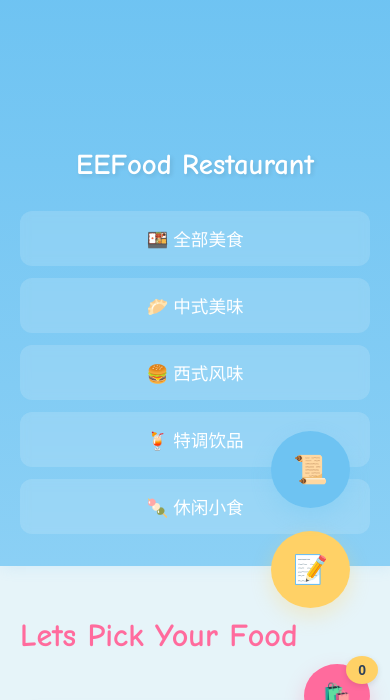
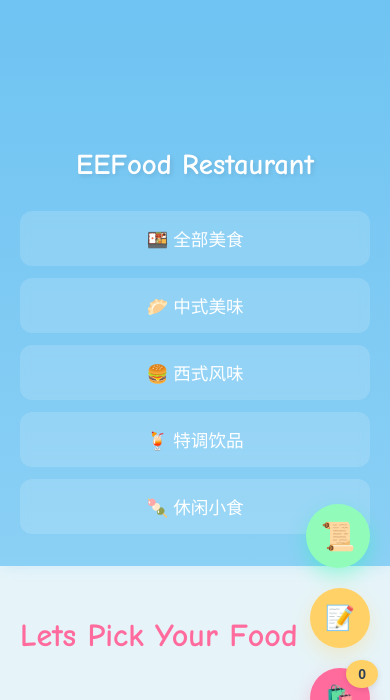
Before and after one commit to weiee33/EEFood, a plain HTML site: page index.html in a window 390 px wide. Shown: the part 96-796 px from the top of the page. Drawn offline with Linux system fonts and the light colour scheme.

Commit message:
Add files via upload

```diff
--- a/index.html
+++ b/index.html
@@ -361,6 +361,7 @@
             box-shadow: 0 8px 20px rgba(255,209,102,0.3);
             border: none;
             transition: all 0.3s ease;
+	    z-index: 999;
         }
 
         .manage-btn:hover {
@@ -459,13 +460,42 @@
                 padding: 30px 20px;
             }
 
-            .cart-btn {
-                bottom: 20px;
-                right: 20px;
-                padding: 18px;
-                font-size: 24px;
+            .cart-btn,
+    .manage-btn,
+    .history-btn {
+        bottom: auto;
+        right: 20px;
+        width: 60px;
+        height: 60px;
+        padding: 15px;
+        font-size: 24px;
+    }
+
+    .cart-btn {
+        bottom: 20px;
+    }
+
+    .manage-btn {
+        bottom: 100px;
+    }
+
+    .history-btn {
+        bottom: 180px;
+    }
+
+    /* 调整按钮间距 */
+    .cart-btn:hover,
+    .manage-btn:hover,
+    .history-btn:hover {
+        transform: scale(1.1); /* 统一悬停效果 */
+    }
             }
-        }
+            .cart-btn,
+.manage-btn,
+.history-btn {
+    transition: all 0.3s cubic-bezier(0.25, 0.46, 0.45, 0.94);
+}
+
     </style>
     <link href="https://fonts.googleapis.com/css2?family=Comic+Neue:wght@400;700&display=swap" rel="stylesheet">
 </head>
@@ -510,7 +540,7 @@
     <!-- 管理模态框 -->
     <div class="manage-modal" id="manage-modal">
         <div class="cart-header">
-            <h2 style="color: var(--primary-color);">🍴 食物管理</h2>
+            <h2 style="color: var(--primary-color);">🍴 宝贝专属的饮食管理</h2>
             <span class="close-btn" onclick="closeManage()">&times;</span>
         </div>
         <form class="food-form" id="food-form">
@@ -525,8 +555,8 @@
             <input type="number" id="food-kisses" placeholder="亲亲数量" min="1" required>
             <textarea id="food-desc" placeholder="食物描述" rows="3" required></textarea>
             <div class="form-buttons">
-                <button type="submit" class="save-btn">💾 保存</button>
-                <button type="button" class="delete-btn" onclick="deleteFood()">🗑️ 删除</button>
+                <button type="submit" class="save-btn">保存你的新美食！</button>
+                <button type="button" class="delete-btn" onclick="deleteFood()">删除不好吃的！</button>
             </div>
         </form>
     </div>
@@ -767,7 +797,7 @@
                 showToast('购物车是空的哦宝贝！');
                 return;
             }
-            if (confirm(`确认下单？总计需要 ${document.getElementById('total-kisses').textContent} 个亲亲！`)) {
+            if (confirm(`确认下单？总计需要宝贝的 ${document.getElementById('total-kisses').textContent} 个亲亲！`)) {
                 localStorage.removeItem('cart');
                 cart = [];
                 updateCartBadge();
@@ -813,7 +843,7 @@
 
 <div class="history-modal" id="history-modal">
     <div class="cart-header">
-        <h2 style="color: var(--primary-color);">⏳ 历史订单</h2>
+        <h2 style="color: var(--primary-color);">⏳ 宝贝的历史订单</h2>
         <span class="close-btn" onclick="closeHistory()">&times;</span>
     </div>
     <div id="history-items"></div>
@@ -823,23 +853,31 @@
     /* 新增历史记录样式 */
     .history-btn {
         position: fixed;
-        bottom: 240px;
-        right: 40px;
-        background: #6EC3F2;
+        bottom: 180px;
+        right: 20px;
+        background: #91fcba;
         color: white;
         padding: 22px;
         font-size: 28px;
         border-radius: 50%;
         cursor: pointer;
-        box-shadow: 0 8px 20px rgba(110,195,242,0.3);
+        box-shadow: 0 8px 20px rgba(0, 255, 149, 0.3);
         border: none;
         transition: all 0.3s ease;
-        z-index: 999;
+        z-index: 998;
+        display: flex;
+        align-items: center;
+        justify-content: center;
+        /* 调整padding */
+        padding: 20px; /* 统一padding */
+        /* 确保按钮宽高一致 */
+        width: 64px;
+        height: 64px;
     }
 
     .history-btn:hover {
         transform: scale(1.15) rotate(15deg);
-        background: #5DB0E0;
+        background: #0ba72d;
     }
 
     .history-modal {
@@ -935,7 +973,7 @@
         }
 
         const totalKisses = calculateTotalKisses();
-        if (confirm(`确认下单？总计需要 ${totalKisses} 个亲亲！`)) {
+        if (confirm(`确认下单？总计需要宝贝的 ${totalKisses} 个亲亲！`)) {
             // 保存到历史记录
             orderHistory.push({
                 timestamp: new Date().getTime(),
```
